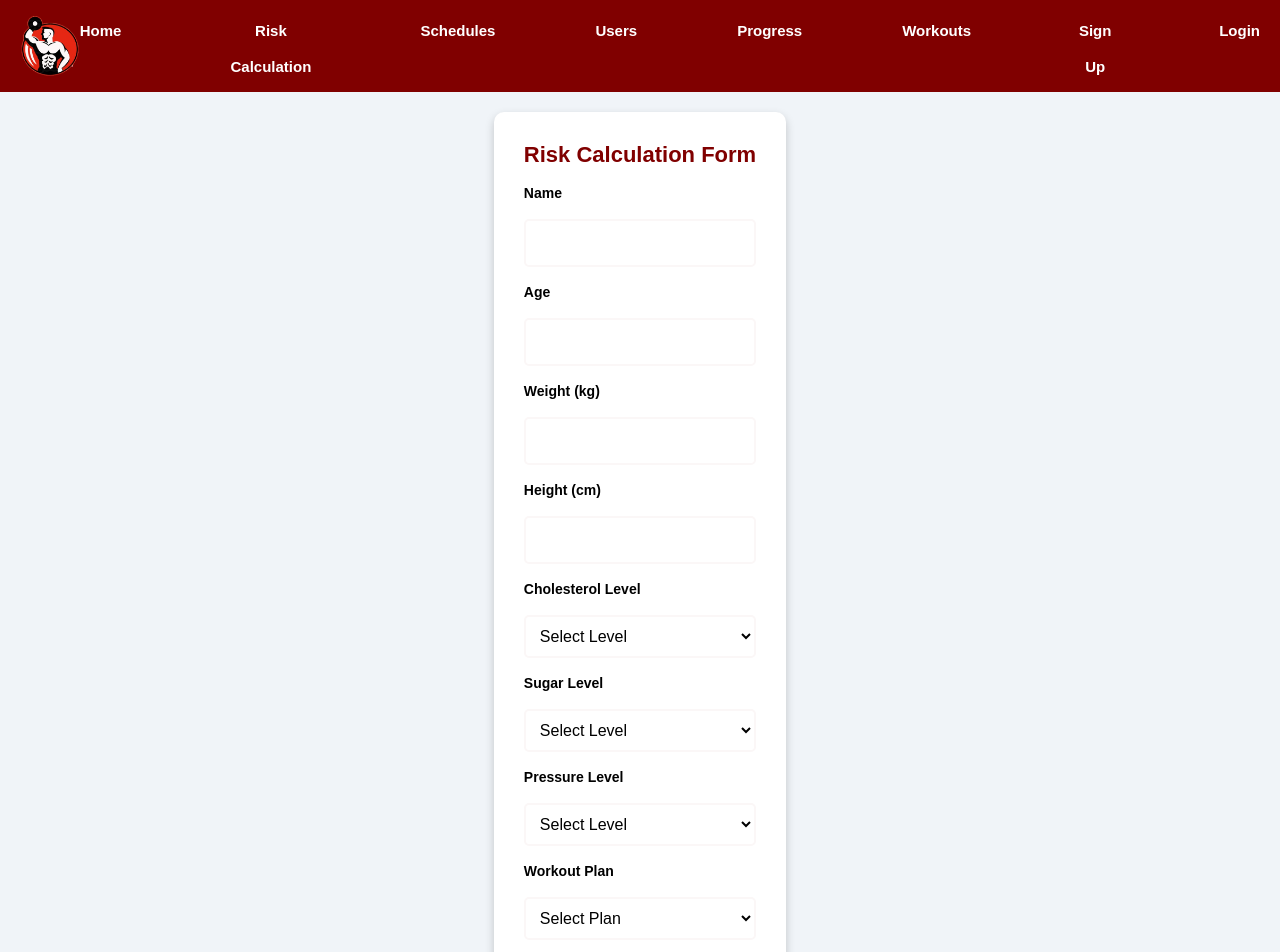
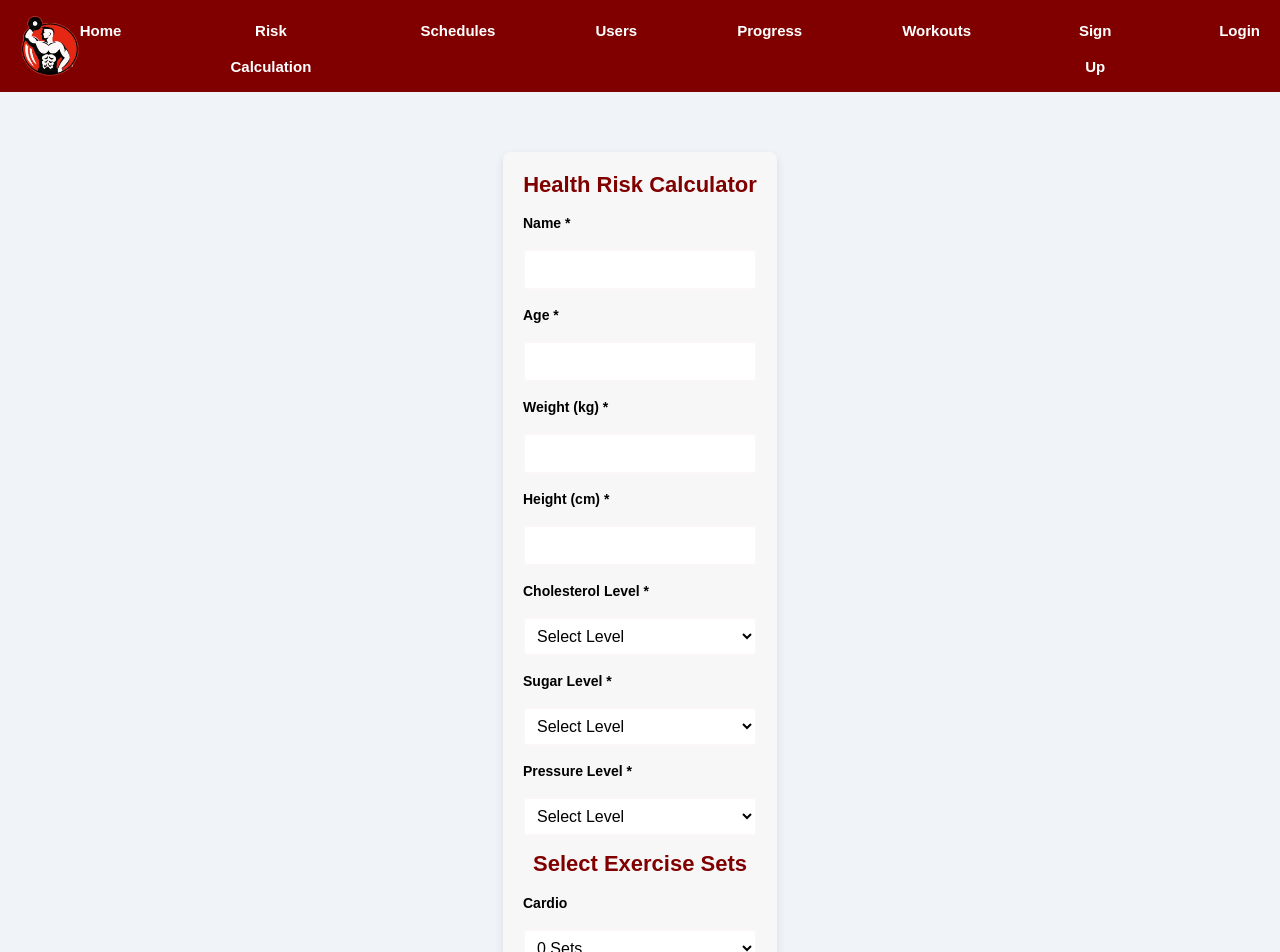
Before and after one commit to MohamedShahmi/Gym_Management_System, a React (Vite) app in the folder frontend/front/: page /risk-calculation in a window 1280 px wide. Shown: the top 952 px of the page. Built offline with nearby package versions, Linux system fonts and the light colour scheme.

Commit message:
changes updated

```diff
--- a/frontend/front/src/Components/Pages/RiskCalculation.css
+++ b/frontend/front/src/Components/Pages/RiskCalculation.css
@@ -1,56 +1,76 @@
 .risk-calculation-container {
-    max-width: 850px !important;
-    margin: auto;
-    padding: 30px;
-    background-color: #ffffff;
-    border-radius: 10px;
-    box-shadow: 0px 4px 10px rgba(0, 0, 0, 0.2);
+  max-width: 600px;
+  margin: 40px auto;
+  padding: 20px;
+  background: #f7f7f7;
+  border-radius: 8px;
+  box-shadow: 0 4px 10px rgba(0, 0, 0, 0.1);
 }
 
-  .risk-form {
-    display: flex;
-    flex-direction: column;
-  }
-
-  .form-group {
+.risk-form .form-group {
   margin-bottom: 15px;
 }
 
-  label {
+.risk-form label {
+  display: block;
   font-weight: bold;
   margin-bottom: 5px;
-    display: block;
 }
 
-  input,
-  select {
+.risk-form input,
+.risk-form select {
   width: 100%;
-    padding: 10px;
-    border: 2px solid #fbf7f7;
-    border-radius: 6px;
-    font-size: 16px;
+  padding: 8px;
+  border: 1px solid #ccc;
+  border-radius: 4px;
 }
 
 .form-button {
   background-color: #007bff;
   color: white;
-    padding: 10px;
+  padding: 10px 20px;
   border: none;
-    border-radius: 6px;
+  border-radius: 4px;
   cursor: pointer;
   font-size: 16px;
-    transition: background-color 0.3s ease;
 }
 
 .form-button:hover {
   background-color: #0056b3;
 }
 
-  .risk-result {
-    text-align: center;
+.result-container {
+  background: #fff;
+  padding: 20px;
+  border-radius: 8px;
+  box-shadow: 0 2px 6px rgba(0, 0, 0, 0.1);
 }
 
-  .risk-result h3 {
-    color: #ff8800;
-    margin-bottom: 20px;
+.result-container h3 {
+  margin-top: 0;
+  color: #333;
 }
+
+.result-container p {
+  margin: 5px 0;
+}
+
+.result-container h4 {
+  margin: 15px 0 5px;
+  color: #333;
+}
+
+.risk-low {
+  color: green;
+  font-weight: bold;
+}
+
+.risk-medium {
+  color: orange;
+  font-weight: bold;
+}
+
+.risk-high {
+  color: red;
+  font-weight: bold;
+}
--- a/frontend/front/src/Components/Pages/RiskCalculation.jsx
+++ b/frontend/front/src/Components/Pages/RiskCalculation.jsx
@@ -1,5 +1,5 @@
 import React, { useState } from "react";
-import "./RiskCalculation.css"; // Import CSS for styling
+import "./RiskCalculation.css";
 
 const RiskCalculation = () => {
   const [formData, setFormData] = useState({
@@ -10,19 +10,48 @@ const RiskCalculation = () => {
     cholesterolLevel: "",
     sugarLevel: "",
     pressureLevel: "",
-    workoutPlan: "",
+    cardioSets: "0",
+    weightliftSets: "0",
+    climbersSets: "0",
+    pushupsSets: "0",
+    stretchesSets: "0",
   });
-  const [riskLevel, setRiskLevel] = useState(null);
+
+  const [result, setResult] = useState(null);
 
   const handleChange = (e) => {
     const { name, value } = e.target;
-    setFormData((prevData) => ({
-      ...prevData,
-      [name]: value,
-    }));
+    setFormData((prev) => ({ ...prev, [name]: value }));
   };
 
-  const calculateRisk = () => {
+  const handleSubmit = (e) => {
+    e.preventDefault();
+
+    const requiredFields = [
+      "name",
+      "age",
+      "weight",
+      "height",
+      "cholesterolLevel",
+      "sugarLevel",
+      "pressureLevel",
+    ];
+    const missing = requiredFields.filter((field) => !formData[field]);
+
+    if (missing.length > 0) {
+      alert("Please fill in all required fields.");
+      return;
+    }
+
+    const risk = calculateRisk(formData);
+    setResult({
+      ...formData,
+      riskPercentage: risk.riskPercentage,
+      riskCategory: risk.riskCategory,
+    });
+  };
+
+  const calculateRisk = (data) => {
     const {
       age,
       weight,
@@ -30,138 +59,145 @@ const RiskCalculation = () => {
       cholesterolLevel,
       sugarLevel,
       pressureLevel,
-      workoutPlan,
-    } = formData;
+      cardioSets,
+      weightliftSets,
+      climbersSets,
+      pushupsSets,
+      stretchesSets,
+    } = data;
 
-    // Example Risk Calculation Equation
-    const bmi = (weight / ((height / 100) ** 2)).toFixed(2); // BMI Calculation
-    const cholesterolScore = cholesterolLevel === "High" ? 3 : cholesterolLevel === "Medium" ? 2 : 1;
-    const sugarScore = sugarLevel === "High" ? 3 : sugarLevel === "Medium" ? 2 : 1;
-    const pressureScore = pressureLevel === "High" ? 3 : pressureLevel === "Medium" ? 2 : 1;
-    const workoutScore = workoutPlan === "Climbers" ? 1 : workoutPlan === "Weight Lift" ? 2 : 3;
+    const bmi = (weight / ((height / 100) ** 2)).toFixed(2);
 
-    const totalRisk = parseFloat(age) + parseFloat(bmi) + cholesterolScore + sugarScore + pressureScore + workoutScore;
+    const totalSets =
+      parseInt(cardioSets) +
+      parseInt(weightliftSets) +
+      parseInt(climbersSets) +
+      parseInt(pushupsSets) +
+      parseInt(stretchesSets);
 
-    if (totalRisk <= 10) {
-      setRiskLevel("Low");
-    } else if (totalRisk > 10 && totalRisk <= 20) {
-      setRiskLevel("Medium");
-    } else {
-      setRiskLevel("High");
-    }
-  };
+    const cholesterolScore =
+      cholesterolLevel === "High" ? 3 : cholesterolLevel === "Medium" ? 2 : 1;
+    const sugarScore =
+      sugarLevel === "High" ? 3 : sugarLevel === "Medium" ? 2 : 1;
+    const pressureScore =
+      pressureLevel === "High" ? 3 : pressureLevel === "Medium" ? 2 : 1;
 
-  const handleSubmit = (e) => {
-    e.preventDefault();
-    calculateRisk();
+    const riskScore =
+      parseFloat(age) * 0.5 +
+      parseFloat(bmi) * 0.7 +
+      cholesterolScore * 2 +
+      sugarScore * 2 +
+      pressureScore * 2 -
+      totalSets * 0.5;
+
+    const maxRisk = 100;
+    const riskPercentage = Math.min(100, Math.max(0, (riskScore / maxRisk) * 100));
+
+    let riskCategory = "Low";
+    if (riskPercentage > 60) riskCategory = "High";
+    else if (riskPercentage > 30) riskCategory = "Medium";
+
+    return {
+      riskPercentage: riskPercentage.toFixed(1),
+      riskCategory,
+    };
   };
 
   return (
     <div className="risk-calculation-container">
-      <h2>Risk Calculation Form</h2>
+      <h2>Health Risk Calculator</h2>
 
-      {!riskLevel ? (
+      {!result ? (
         <form onSubmit={handleSubmit} className="risk-form">
-          {/* Name */}
           <div className="form-group">
-            <label>Name</label>
-            <input
-              type="text"
-              name="name"
-              value={formData.name}
-              onChange={handleChange}
-              required
-            />
+            <label>Name *</label>
+            <input type="text" name="name" value={formData.name} onChange={handleChange} required />
           </div>
 
-          {/* Age */}
           <div className="form-group">
-            <label>Age</label>
-            <input
-              type="number"
-              name="age"
-              value={formData.age}
-              onChange={handleChange}
-              required
-            />
+            <label>Age *</label>
+            <input type="number" name="age" value={formData.age} onChange={handleChange} required />
           </div>
 
-          {/* Weight */}
           <div className="form-group">
-            <label>Weight (kg)</label>
-            <input
-              type="number"
-              name="weight"
-              value={formData.weight}
-              onChange={handleChange}
-              required
-            />
+            <label>Weight (kg) *</label>
+            <input type="number" name="weight" value={formData.weight} onChange={handleChange} required />
           </div>
 
-          {/* Height */}
           <div className="form-group">
-            <label>Height (cm)</label>
-            <input
-              type="number"
-              name="height"
-              value={formData.height}
-              onChange={handleChange}
-              required
-            />
+            <label>Height (cm) *</label>
+            <input type="number" name="height" value={formData.height} onChange={handleChange} required />
           </div>
 
-          {/* Cholesterol Level */}
           <div className="form-group">
-            <label>Cholesterol Level</label>
+            <label>Cholesterol Level *</label>
             <select name="cholesterolLevel" value={formData.cholesterolLevel} onChange={handleChange} required>
               <option value="">Select Level</option>
-              <option value="Low">Low</option>
-              <option value="Medium">Medium</option>
-              <option value="High">High</option>
+              <option value="Low">Low: less than 200 mg/dL</option>
+              <option value="Medium">Medium: 200 to 239 mg/dL</option>
+              <option value="High">High: 240 mg/dL or more</option>
             </select>
           </div>
 
-          {/* Sugar Level */}
           <div className="form-group">
-            <label>Sugar Level</label>
+            <label>Sugar Level *</label>
             <select name="sugarLevel" value={formData.sugarLevel} onChange={handleChange} required>
               <option value="">Select Level</option>
-              <option value="Low">Low</option>
-              <option value="Medium">Medium</option>
-              <option value="High">High</option>
+              <option value="Low">Low: less than 100 mg/dL</option>
+              <option value="Medium">Medium: 100 to 125 mg/dL</option>
+              <option value="High">High: more than 125 mg/dL</option>
             </select>
           </div>
 
-          {/* Pressure Level */}
           <div className="form-group">
-            <label>Pressure Level</label>
+            <label>Pressure Level *</label>
             <select name="pressureLevel" value={formData.pressureLevel} onChange={handleChange} required>
               <option value="">Select Level</option>
-              <option value="Low">Low</option>
-              <option value="Medium">Medium</option>
-              <option value="High">High</option>
+              <option value="Low">Low: less than 120 mmHg</option>
+              <option value="Medium">Medium: 120 to 139 mmHg</option>
+              <option value="High">High: 140 mmHg or more</option>
             </select>
           </div>
 
-          {/* Workout Plan */}
-          <div className="form-group">
-            <label>Workout Plan</label>
-            <select name="workoutPlan" value={formData.workoutPlan} onChange={handleChange} required>
-              <option value="">Select Plan</option>
-              <option value="Climbers">Climbers</option>
-              <option value="Weight Lift">Weight Lift</option>
-              <option value="Cardio">Cardio</option>
-            </select>
-          </div>
+          <h2>Select Exercise Sets</h2>
+          {["Cardio", "Weightlift", "Climbers", "Pushups", "Stretches"].map((exercise) => (
+            <div className="form-group" key={exercise}>
+              <label>{exercise}</label>
+              <select
+                name={`${exercise.toLowerCase()}Sets`}
+                value={formData[`${exercise.toLowerCase()}Sets`]}
+                onChange={handleChange}
+              >
+                <option value="0">0 Sets</option>
+                <option value="10">10 Sets</option>
+                <option value="20">20 Sets</option>
+                <option value="30">30 Sets</option>
+              </select>
+            </div>
+          ))}
 
-          {/* Submit Button */}
           <button type="submit" className="form-button">
             Calculate Risk
           </button>
         </form>
       ) : (
-        <div className="risk-result">
-          <h3>Risk Level: {riskLevel}</h3>
+        <div className="result-container">
+          <h2>📊 Risk Assessment Result</h2>
+          <p><strong>Name:</strong> {result.name}</p>
+          <p><strong>Age:</strong> {result.age}</p>
+          <p><strong>Weight:</strong> {result.weight} kg</p>
+          <p><strong>Height:</strong> {result.height} cm</p>
+          <p><strong>Cholesterol:</strong> {result.cholesterolLevel}</p>
+          <p><strong>Sugar:</strong> {result.sugarLevel}</p>
+          <p><strong>Pressure:</strong> {result.pressureLevel}</p>
+          <p><strong>Cardio:</strong> {result.cardioSets} sets</p>
+          <p><strong>Weightlift:</strong> {result.weightliftSets} sets</p>
+          <p><strong>Climbers:</strong> {result.climbersSets} sets</p>
+          <p><strong>Pushups:</strong> {result.pushupsSets} sets</p>
+          <p><strong>Stretches:</strong> {result.stretchesSets} sets</p>
+          <h4>Risk Level: <span className={`risk-${result.riskCategory.toLowerCase()}`}>{result.riskCategory}</span></h4>
+          <h4>Risk Percentage: {result.riskPercentage}%</h4>
+          <button onClick={() => setResult(null)} className="form-button">Try Again</button>
         </div>
       )}
     </div>
--- a/frontend/front/src/Components/Pages/Users/SignupForm.jsx
+++ b/frontend/front/src/Components/Pages/Users/SignupForm.jsx
@@ -23,22 +23,18 @@ const SignupForm = () => {
 
   const handleChange = (e) => {
     const { name, value } = e.target;
-    setFormData({
-      ...formData,
-      [name]: value,
-    });
+    setFormData({ ...formData, [name]: value });
   };
 
   const handleSubmit = async (e) => {
     e.preventDefault();
     try {
-      // Send POST request to create a new user via /signup
-      const response = await axios.post('http://localhost:5000/api/users/signup', formData);
+      const response = await axios.post('http://localhost:3000/api/users/signup', formData);
 
       if (response.data.message === "User created successfully") {
         toast.success("Account created successfully!");
         setTimeout(() => {
-          navigate('/login');
+          navigate('/users'); // ✅ Redirect to Users Dashboard
         }, 2000);
       }
     } catch (error) {
@@ -53,95 +49,16 @@ const SignupForm = () => {
         <div className="signup-form">
           <h2>Sign Up</h2>
           <form onSubmit={handleSubmit}>
-            <input
-              type="text"
-              name="userID"
-              value={formData.userID}
-              onChange={handleChange}
-              placeholder="User ID"
-              required
-            />
-            <input
-              type="text"
-              name="username"
-              value={formData.username}
-              onChange={handleChange}
-              placeholder="Username"
-              required
-            />
-            <input
-              type="text"
-              name="role"
-              value={formData.role}
-              onChange={handleChange}
-              placeholder="Role"
-              required
-            />
-            <input
-              type="number"
-              name="age"
-              value={formData.age}
-              onChange={handleChange}
-              placeholder="Age"
-              required
-            />
-            <input
-              type="tel"
-              name="phoneno"
-              value={formData.phoneno}
-              onChange={handleChange}
-              placeholder="Phone Number"
-              required
-            />
-            <input
-              type="text"
-              name="gender"
-              value={formData.gender}
-              onChange={handleChange}
-              placeholder="Gender"
-              required
-            />
-            <input
-              type="text"
-              name="address"
-              value={formData.address}
-              onChange={handleChange}
-              placeholder="Address"
-              required
-            />
-            <input
-              type="email"
-              name="email"
-              value={formData.email}
-              onChange={handleChange}
-              placeholder="Email"
-              required
-            />
-            <input
-              type="password"
-              name="password"
-              value={formData.password}
-              onChange={handleChange}
-              placeholder="Password"
-              required
-            />
+            <input type="text" name="userID" value={formData.userID} onChange={handleChange} placeholder="User ID" required />
+            <input type="text" name="username" value={formData.username} onChange={handleChange} placeholder="Username" required />
+            <input type="text" name="role" value={formData.role} onChange={handleChange} placeholder="Role" required />
+            <input type="number" name="age" value={formData.age} onChange={handleChange} placeholder="Age" required />
+            <input type="tel" name="phoneno" value={formData.phoneno} onChange={handleChange} placeholder="Phone Number" required />
+            <input type="text" name="gender" value={formData.gender} onChange={handleChange} placeholder="Gender" required />
+            <input type="text" name="address" value={formData.address} onChange={handleChange} placeholder="Address" required />
+            <input type="email" name="email" value={formData.email} onChange={handleChange} placeholder="Email" required />
+            <input type="password" name="password" value={formData.password} onChange={handleChange} placeholder="Password" required />
             <input type="submit" value="Sign Up" />
-
-            {/* Manual Login Link */}
-            <p className="login-link">
-              Already have an account?{" "}
-              <span
-                onClick={() => navigate('/login')}
-                style={{
-                  color: 'blue',
-                  cursor: 'pointer',
-                  textDecoration: 'underline',
-                  marginLeft: '4px'
-                }}
-              >
-                Login here
-              </span>
-            </p>
           </form>
         </div>
       </div>
--- a/frontend/front/src/Components/WorkoutPlans/WorkoutList.css
+++ b/frontend/front/src/Components/WorkoutPlans/WorkoutList.css
@@ -1,7 +1,7 @@
 /* src/Components/WorkoutPlans/WorkoutList.css */
 .workout-list-container {
-    max-width: 800px;
-    margin: 20px auto;
+    max-width: 1000px;
+    margin: 0px auto;
     padding: 20px;
     background-color: #313131; /* Dark gray background */
     color: rgb(253, 253, 253); /* White text */
--- a/frontend/front/src/main.jsx
+++ b/frontend/front/src/main.jsx
@@ -15,7 +15,7 @@ import UpFormPage from "./Components/Schedule/UpFormPage";
 import SignupForm from "./Components/Pages/Users/SignupForm"; // Import the SignupForm component
 import LoginForm from "./Components/Pages/Users/LoginForm"; // Import the LoginForm component
 import UsersDashboard from "./Components/Pages/Users/UsersDashboard"; // Import the UsersDashboard component
-import WorkoutListPage from "./Components/WorkoutPlans/WorkoutList"; // Import Workout List Page
+import WorkoutListPage from "./Components/WorkoutPlans/WorkoutListPage"; // Import Workout List Page
 import WorkoutFormPage from "./Components/WorkoutPlans/WorkoutForm"; // Import Workout Form Page
 import ReportPage from "./Components/Schedule/ReportPage";
 import RiskCalculationPage from "./Components/Pages/RiskCalculationPage";
```
Also changed, not shown: frontend/front/src/Components/Pages/Users/UsersDashboard.css (+12 -7 lines), frontend/front/src/Components/Pages/Users/UsersDashboard.jsx (+18 -27 lines), frontend/front/src/Components/WorkoutPlans/WorkoutListPage.css (added, +12 -0 lines), frontend/front/src/Components/WorkoutPlans/WorkoutListPage.jsx (added, +24 -0 lines), 2 other files (tests, documents, lock files or other folders). Lines whose indentation alone changed are shown as unchanged.
